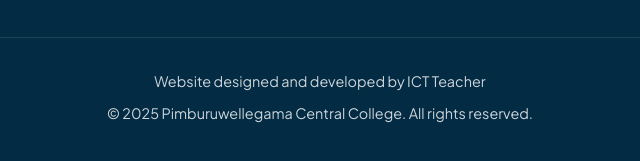
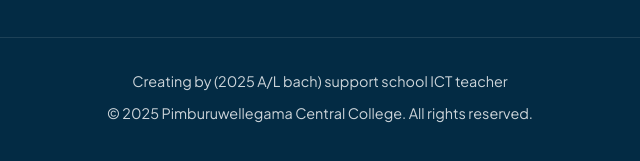
Before and after one commit to SLSLKDMLKD/toxy, a plain HTML site: page index.html in a window 1280 px wide. Shown: the part 7219-7380 px from the top of the page, 320-960 px from the left. Drawn offline with nearby package versions, Linux system fonts and the light colour scheme.

Commit message:
Update index.html

```diff
--- a/index.html
+++ b/index.html
@@ -1236,7 +1236,7 @@
                 </div>
             </div>
             <div class="footer-bottom">
-                <p>Website designed and developed by ICT Teacher</p>
+                <p>Creating by (2025 A/L bach) support school ICT teacher </p>
                 <p>&copy; 2025 Pimburuwellegama Central College. All rights reserved.</p>
             </div>
         </div>
```
